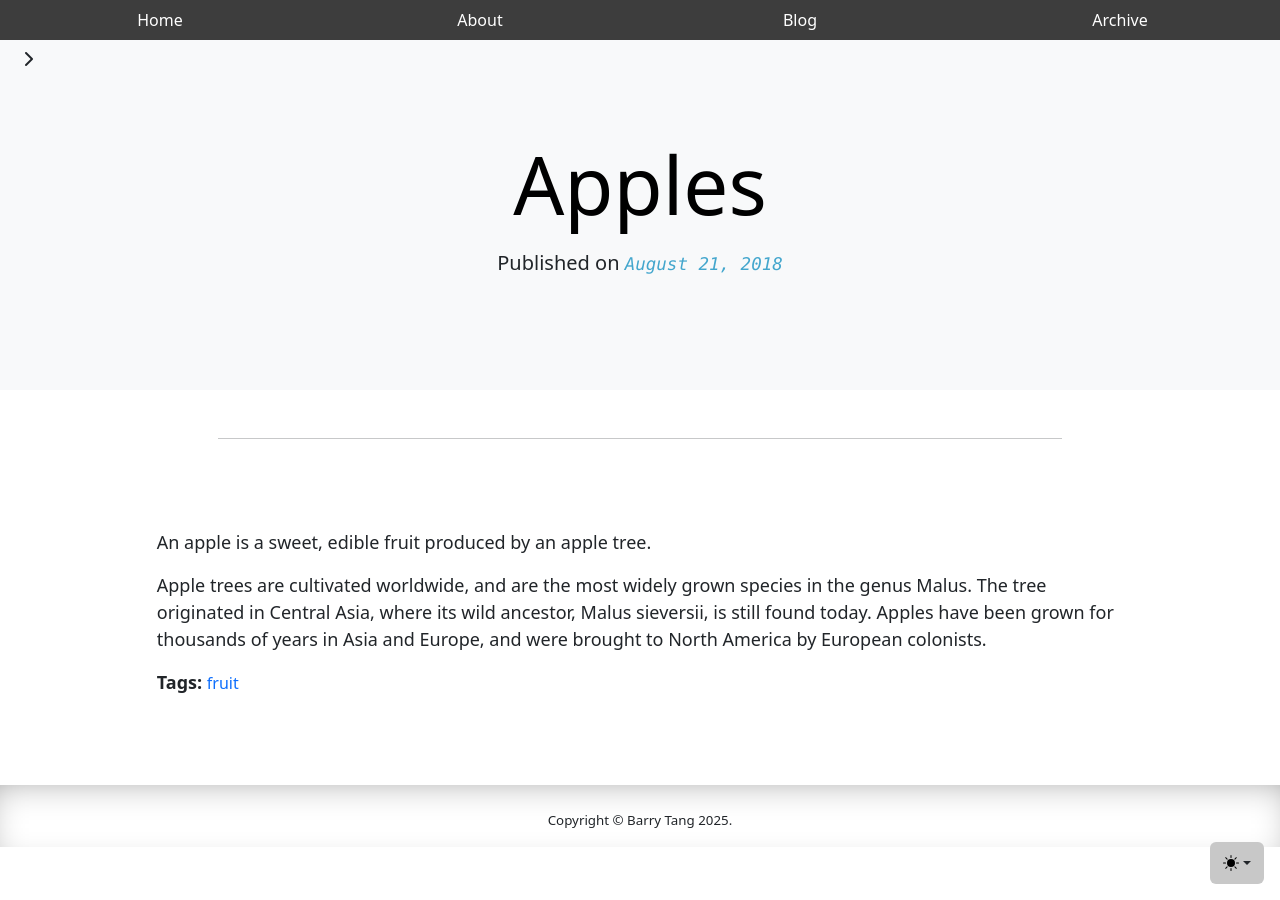
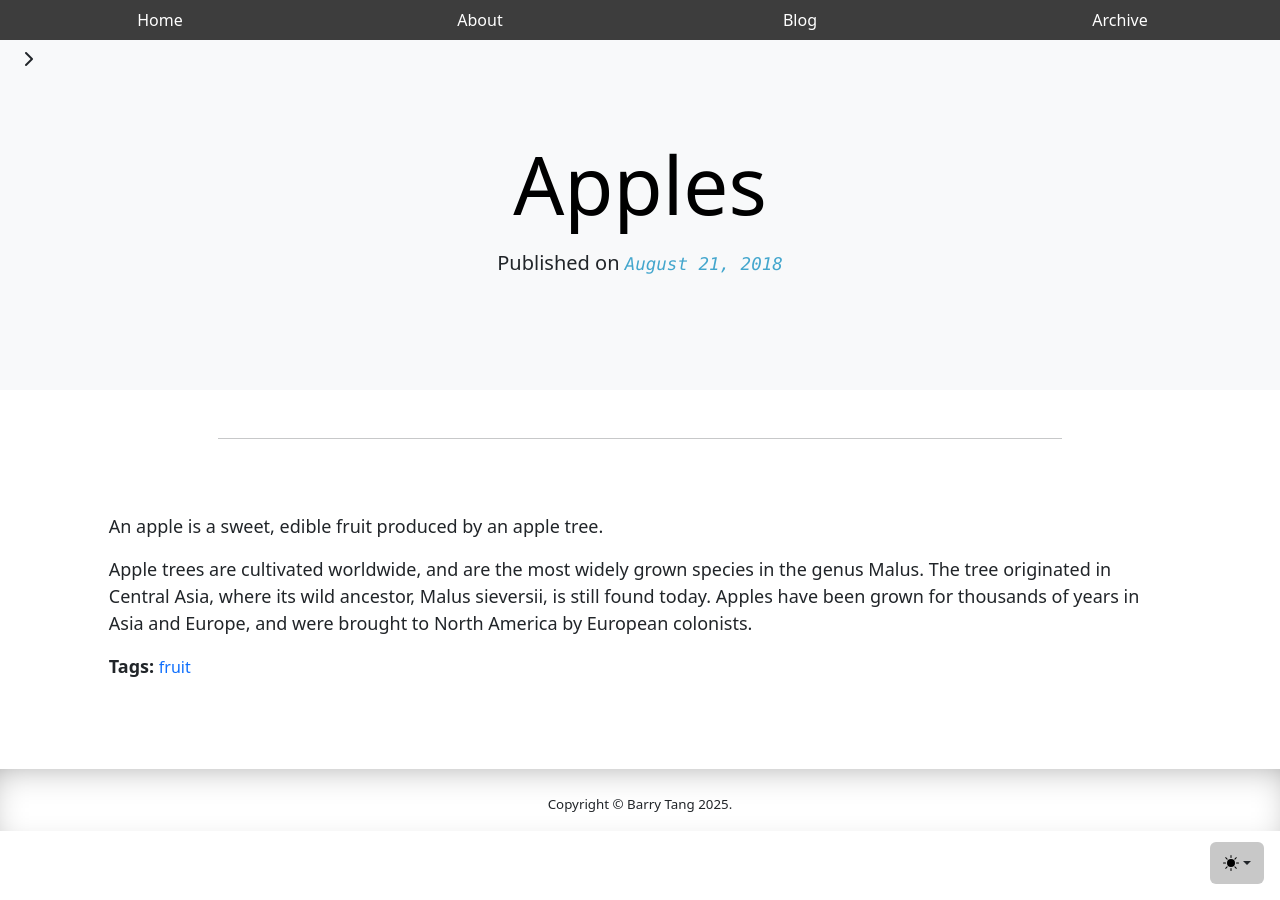
Before and after one commit to BT-YH/bt-yh.github.io, a Jekyll site: the page built from _posts/2018-08-21-apples.md, in a window 1280 px wide. Built offline with Jekyll 4.4.1, drawn with Linux system fonts in a browser that asks for light colours; nearby versions of some CDN libraries; some web fonts are replaced.

Commit message:
minor changes to post layout

```diff
--- a/_sass/main.scss
+++ b/_sass/main.scss
@@ -12,7 +12,7 @@ a {
 }
 
 article {
-  padding: 1rem 5rem 3rem 5rem;
+  padding: 0rem 2rem 3rem 2rem;
 }
 
 code {
@@ -104,7 +104,7 @@ a.nav-item:hover {
   box-sizing: border-box;
   display: flex;
   flex-direction: column;
-  min-width: 70%;
+  min-width: 500px;
   max-width:1500px;
   padding: 2% 6%;
 }
```
